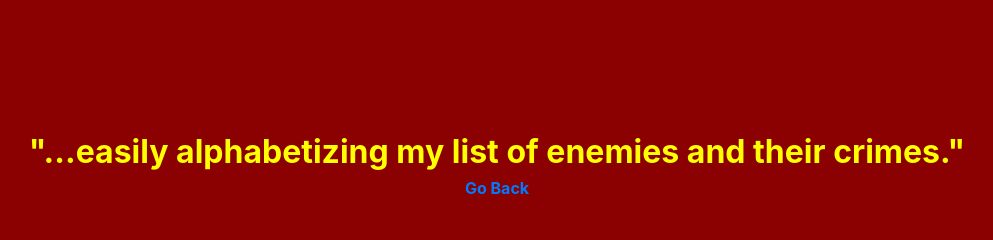
After one commit to bushesOfLove/EnemyList, a Flask app: page /origin in a window 1280 px wide. The commit adds this page. Shown: the top 240 px of the page, without its empty margins (143-1136 px from the left). Run offline with Flask 2, Linux system fonts and the light colour scheme; a user stored in the database is signed in; some libraries are stand-ins or nearby versions.

Commit message:
initial commit

```diff
--- a/application.py
+++ b/application.py
@@ -51,7 +51,7 @@ def login_required(f):
 @app.route("/", methods=["GET", "POST"])
 @login_required
 def index():
-    enemies = db.execute("SELECT name, reason FROM enemies WHERE enemy_id=?", session["user_id"])
+    enemies = db.execute("SELECT name, reason FROM enemies WHERE enemy_id=? ORDER BY name", session["user_id"])
     print(enemies)
     return render_template("index.html", enemies=enemies)
 
@@ -79,6 +79,12 @@ def delete():
         if not request.form.get("name"):
             return redirect("/delete")
 
+        rows = db.execute("SELECT * FROM enemies WHERE name = ? AND enemy_id = ?", request.form.get("name"), session["user_id"])
+
+        if len(rows) < 1:
+            errorMessage = "Cannot Find Such Enemy"
+            return render_template("delete.html", errorMessage=errorMessage)
+
         db.execute("DELETE FROM enemies WHERE enemy_id=? AND name=?", session["user_id"], request.form.get("name"))
 
         return redirect("/")
@@ -89,24 +95,26 @@ def delete():
 def login():
     # Forget any user_id
     session.clear()
-
     # User reached route via POST (as by submitting a form via POST)
     if request.method == "POST":
 
         # Ensure username was submitted
         if not request.form.get("username"):
-            return redirect("/login")
+            errorMessage = "Must Have A Username"
+            return render_template("login.html", errorMessage=errorMessage)
 
         # Ensure password was submitted
         elif not request.form.get("password"):
-            return redirect("/login")
+            errorMessage = "Must Have A Password"
+            return render_template("login.html", errorMessage=errorMessage)
 
         # Query database for username
         rows = db.execute("SELECT * FROM users WHERE username = ?", request.form.get("username"))
 
         # Ensure username exists and password is correct
         if len(rows) != 1 or not check_password_hash(rows[0]["hash"], request.form.get("password")):
-            return redirect("/login")
+            errorMessage = "Password Or Username Is Incorrect"
+            return render_template("login.html", errorMessage=errorMessage)
 
         # Remember which user has logged in
         session["user_id"] = rows[0]["id"]
@@ -121,31 +129,37 @@ def login():
 @app.route("/register", methods=["GET", "POST"])
 def register():
     """Register user"""
+    errorMessage = ""
     if request.method == "POST":
         # Ensure username was submitted
         if not request.form.get("username"):
-            return redirect("/register")
+            errorMessage="Must Have A Username"
+            return render_template("register.html", errorMessage=errorMessage)
 
         # Ensure password was submitted
         elif not request.form.get("password"):
-            return redirect("/register")
+            errorMessage="Must Have A Password"
+            return render_template("register.html", errorMessage=errorMessage)
 
         # Ensure confirmation of the password was submitted
         elif not request.form.get("confirmation"):
-            return redirect("/register")
+            errorMessage="Must Confirm Your Password"
+            return render_template("register.html", errorMessage=errorMessage)
 
         Rpassword = request.form.get("password")
         Repassword = request.form.get("confirmation")
         Rusername = request.form.get("username")
 
         if (Rpassword != Repassword):
-            return redirect("/register")
+            errorMessage="Passwords Doesn't Match"
+            return render_template("register.html", errorMessage=errorMessage)
 
         rowsR = db.execute("SELECT * FROM users WHERE username = ?", Rusername)
         print(rowsR)
 
         if len(rowsR) != 0:
-            return redirect("/register")
+            errorMessage="Invalid Username, Please Choose Another"
+            return render_template("register.html", errorMessage=errorMessage)
         else:
             db.execute("INSERT INTO users (username, hash) VALUES (?, ?)", Rusername, generate_password_hash(Rpassword))
 
@@ -162,3 +176,8 @@ def logout():
 
     # Redirect user to login form
     return redirect("/")
+
+@app.route("/origin")
+@login_required
+def origin():
+    return render_template("origin.html")
--- a/requirements.txt
+++ b/requirements.txt
@@ -37,6 +37,7 @@ heroku==0.1.4
 html5lib==1.1
 icdiff==1.9.1
 idna==2.10
+ikp3db==1.4.5
 Inflector==2.0.12
 intervaltree==2.1.0
 isort==5.8.0
--- a/static/styleAdd.css
+++ b/static/styleAdd.css
@@ -16,7 +16,7 @@ form {
 }
 
 .loginTitle {
-    padding-top: 15%;
+    padding-top: 10%;
     color: yellow;
     text-align: center;
     font-weight: bold;
--- a/static/styleLogin.css
+++ b/static/styleLogin.css
@@ -16,7 +16,7 @@ form {
 }
 
 .loginTitle {
-    padding-top: 15%;
+    padding-top: 10%;
     color: yellow;
     text-align: center;
     font-weight: bold;
--- a/templates/add.html
+++ b/templates/add.html
@@ -6,6 +6,7 @@
         <link rel="stylesheet" href="/static/styleAdd.css">
     </head>
     <body>
+
         <div class="loginTitle">
             <div>
                 Add An Enemy
--- a/templates/delete.html
+++ b/templates/delete.html
@@ -6,6 +6,9 @@
         <link rel="stylesheet" href="/static/styleAdd.css">
     </head>
     <body>
+        <div style="color: black; font-weight: bold; text-align: center;">
+            Hint: {{ errorMessage }}
+        </div>
 
         <div class="loginTitle">
             <div>
--- a/templates/index.html
+++ b/templates/index.html
@@ -7,7 +7,7 @@
     </head>
     <body style="background-color: #301934;">
 
-        <div class="container" style="padding-top: 50px;">
+        <div class="container" style="padding-top: 65px;">
 
             <div class="row">
                 <div id="head" class="col-12">
@@ -25,7 +25,7 @@
             </div>
 
             <div class="row">
-                <div id="body" class="col-12" style="padding-top: 20px; padding-bottom: 20px;">
+                <div id="body" class="col-12" style="padding-top: 20px; padding-bottom: 20px; height: 600px;">
 
                     <table>
                         <tbody>
@@ -52,7 +52,7 @@
         <div class="centeredadd">
             <a href="/add" class="button">ADD AN ENEMY</a>
             <a href="/delete" class="button">LET IT GO</a>
-            <a href="https://www.youtube.com/watch?v=lT0nDLCmV6s" class="button">ABOUT</a>
+            <a href="/origin" class="button">ABOUT</a>
         </div>
 
         <div class="logout">
--- /dev/null
+++ b/templates/origin.html
@@ -0,0 +1,25 @@
+<!DOCTYPE html>
+<html lang="en">
+    <head>
+        <title>Sheldon's Enemy List</title>
+        <link rel="stylesheet" href="https://stackpath.bootstrapcdn.com/bootstrap/4.3.1/css/bootstrap.min.css" integrity="sha384-ggOyR0iXCbMQv3Xipma34MD+dH/1fQ784/j6cY/iJTQUOhcWr7x9JvoRxT2MZw1T" crossorigin="anonymous">
+        <link rel="stylesheet" href="/static/styleAdd.css">
+    </head>
+    <body>
+        <div class="loginTitle">
+            <div>
+                "...easily alphabetizing my list of enemies and their crimes."
+            </div>
+        </div>
+
+        <div style="width: 560px; height: 315px; position: absolute; top: 0; right: 0; bottom: 0; left: 0; margin: auto;">
+            <iframe width="560" height="315" src="https://www.youtube.com/embed/z8w7j0M_gdc"
+            title="YouTube video player" frameborder="0" allow="accelerometer; autoplay; clipboard-write;
+            encrypted-media; gyroscope; picture-in-picture" allowfullscreen></iframe>
+        </div>
+
+        <div class="hint">
+            <a href="/">Go Back</a>
+        </div>
+    </body>
+<html>
--- a/templates/register.html
+++ b/templates/register.html
@@ -6,6 +6,10 @@
         <link rel="stylesheet" href="/static/styleLogin.css">
     </head>
     <body>
+        <div style="color: black; font-weight: bold; text-align: center;">
+            Hint: {{ errorMessage }}
+        </div>
+
         <div class="loginTitle">
             <div>
                 REGISTER FOR ENEMIES LIST
```
Also changed, not shown: templates/login.html (+8 -0 lines), README.md (added), enemylist.db, 1 other file.
